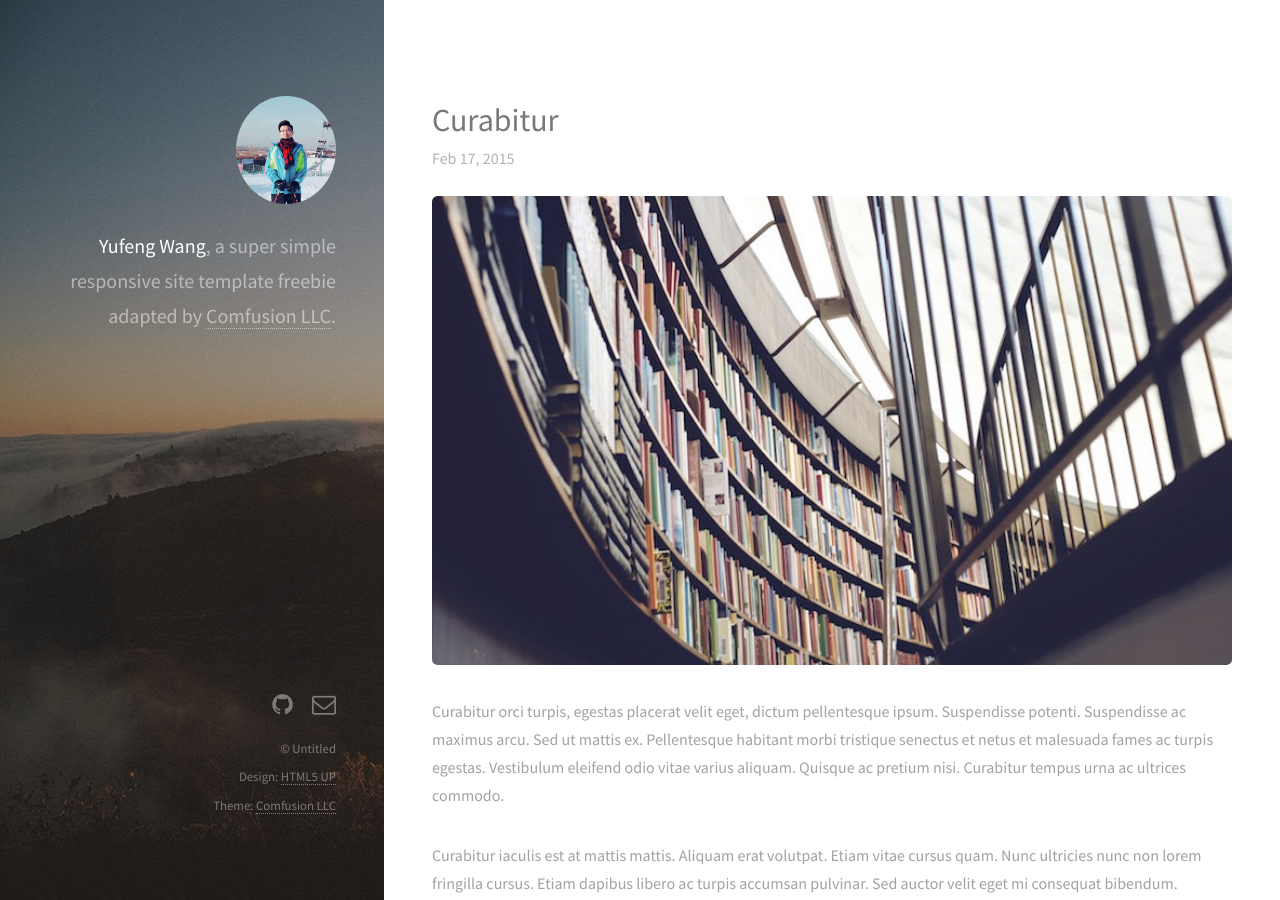
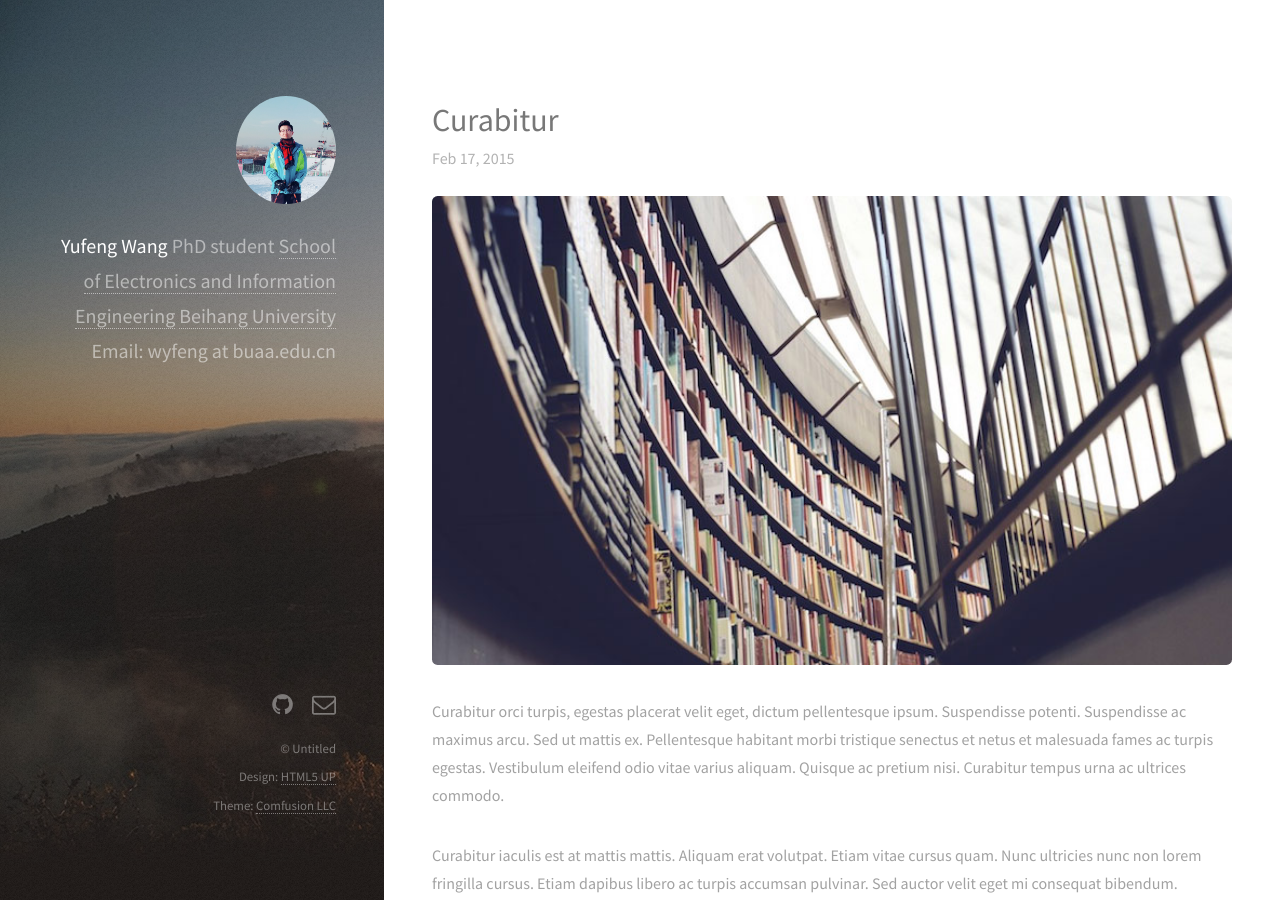
Before and after one commit to wyfeng1020/wyfeng1020.github.io, a Jekyll site: the page built from index.html, in a window 1280 px wide and 900 px high. Built offline with Jekyll 4.4.1, drawn with Linux system fonts in a browser that asks for light colours; nearby versions of some CDN libraries.

Commit message:
Update default.html

```diff
--- a/_layouts/default.html
+++ b/_layouts/default.html
@@ -26,9 +26,13 @@
 	<body id="top">
     <header id="header">
       <a href="{{ site.url }}" class="image avatar"><img class="editable" src="/images/wyfeng.jpg" alt="{{ site.author.name }}"></a>
-      <h1 class="editable"><strong> Yufeng Wang</a></strong>, a super simple<br>
-      responsive site template freebie<br>
-      adapted by <a href="http://comfusionllc.com">Comfusion LLC</a>.</h1>
+      <h1 class="editable"><strong>
+	      Yufeng Wang </strong><br>
+	      PhD student<br>
+	      <a href="http://www.ee.buaa.edu.cn/">School of Electronics and Information Engineering</a><br>
+	      <a href="http://www.buaa.edu.cn/">Beihang University</a><br>
+	      Email: wyfeng at buaa.edu.cn
+	</h1>
     </header>
 
     {{ content }}
```
